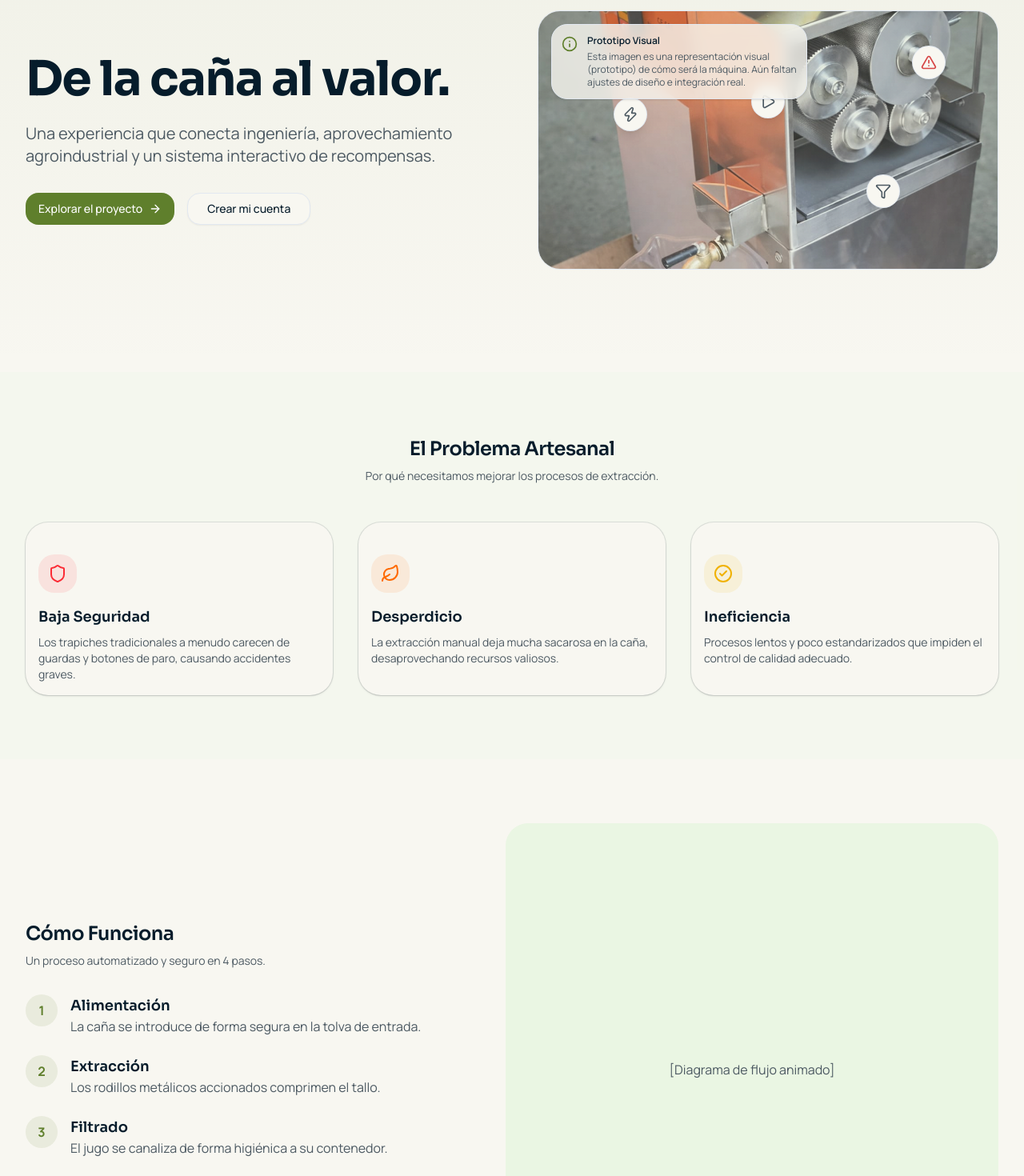
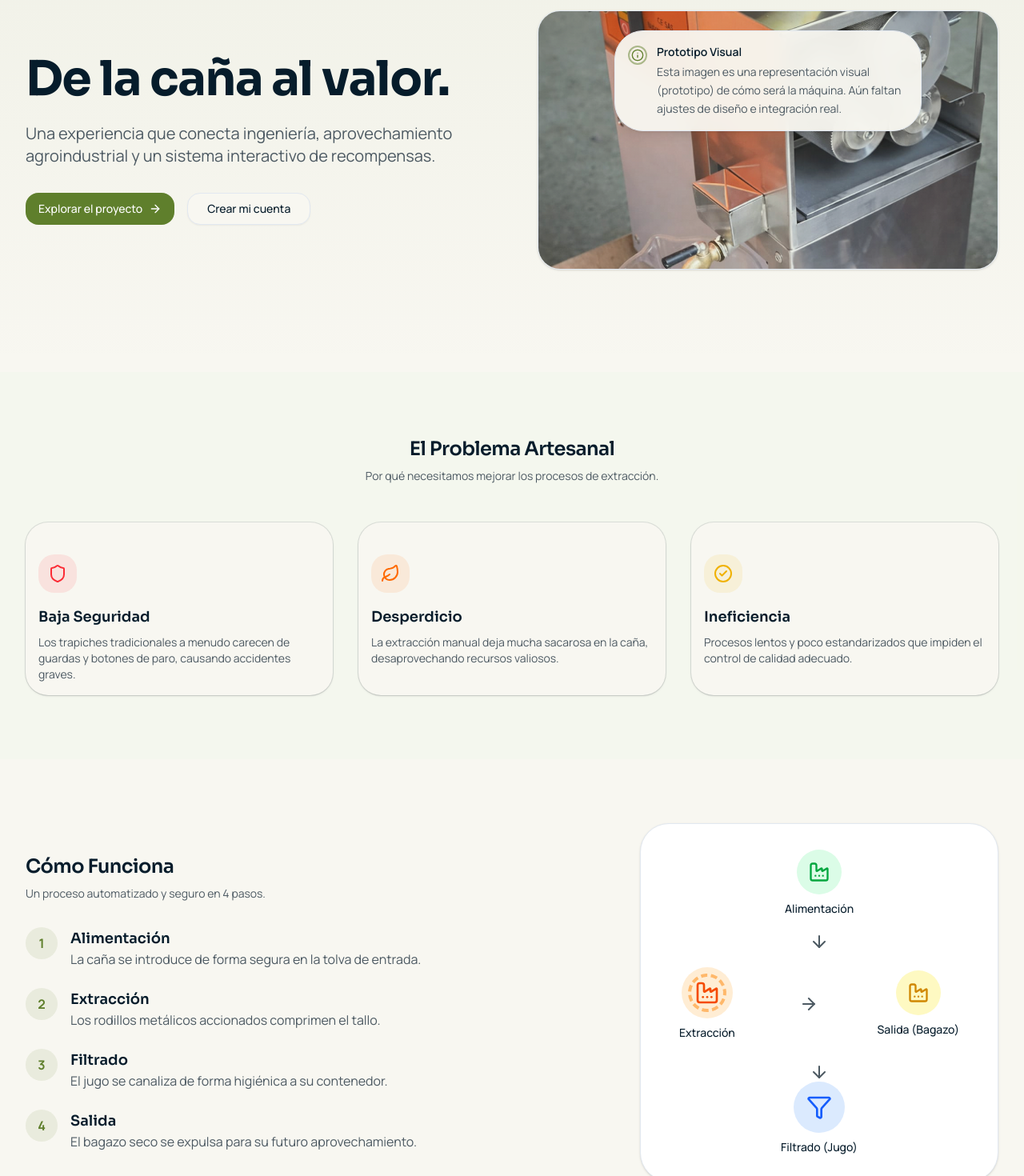
Before and after one commit to AdrianRosa21/creaj, a Next.js app: page / in a window 1280 px wide. Shown: the part 180-1650 px from the top of the page at 80% size. Built offline with nearby package versions, Linux system fonts and the light colour scheme; no server answers.

Commit message:
feat: redesign machine visual and add process animation

```diff
--- a/src/app/layout.tsx
+++ b/src/app/layout.tsx
@@ -15,6 +15,7 @@ const manrope = Manrope({
 });
 
 export const metadata: Metadata = {
+  metadataBase: new URL(process.env.NEXT_PUBLIC_SITE_URL || 'http://localhost:3000'),
   title: {
     default: "UEDS - Unidad Extractora de Sacarosa",
     template: "%s | UEDS",
@@ -32,7 +33,7 @@ export const metadata: Metadata = {
     siteName: "UEDS",
     images: [
       {
-        url: "/brand/ueds-logo.png",
+        url: "/brand/logo.jpeg",
         width: 800,
         height: 600,
         alt: "UEDS Logo",
@@ -43,12 +44,12 @@ export const metadata: Metadata = {
     card: "summary_large_image",
     title: "UEDS - Unidad Extractora de Sacarosa",
     description: "Demostración interactiva de extracción de caña y sistema de recompensas.",
-    images: ["/brand/ueds-logo.png"],
+    images: ["/brand/logo.jpeg"],
   },
   icons: {
-    icon: "/brand/ueds-logo.png",
-    shortcut: "/brand/ueds-logo.png",
-    apple: "/brand/ueds-logo.png",
+    icon: "/brand/logo.jpeg",
+    shortcut: "/brand/logo.jpeg",
+    apple: "/brand/logo.jpeg",
   },
 };
 
--- a/src/components/public/landing-sections.tsx
+++ b/src/components/public/landing-sections.tsx
@@ -9,6 +9,7 @@ import { SectionHeader } from "@/components/ui/section-header"
 import { MachineVisual } from "./machine-visual"
 import { MOCK_REWARDS } from "@/lib/mock-data"
 import { Card, CardContent } from "@/components/ui/card"
+import { ProcessAnimation } from "./process-animation"
 
 export function HeroSection() {
   return (
@@ -131,16 +132,15 @@ export function HowItWorksSection() {
               ))}
             </div>
           </div>
-          <div className="flex-1 w-full bg-muted rounded-xl aspect-square flex items-center justify-center p-8">
-            <div className="text-center text-muted-foreground">
-              [Diagrama de flujo animado]
-            </div>
+          <div className="flex-1 w-full max-w-md">
+            <ProcessAnimation />
           </div>
         </div>
       </Container>
     </section>
   )
 }
+
 
 export function RewardsPreviewSection() {
   return (
--- a/src/components/public/machine-visual.tsx
+++ b/src/components/public/machine-visual.tsx
@@ -1,100 +1,13 @@
 "use client"
 
 import * as React from "react"
-import { motion, AnimatePresence } from "framer-motion"
 import { cn } from "@/lib/utils"
-import { Zap, Play, Filter, AlertTriangle, Info } from "lucide-react"
+import { Info } from "lucide-react"
 import Image from "next/image"
 
-interface HotspotProps {
-  id: string
-  x: number
-  y: number
-  label: string
-  description: string
-  icon: React.ReactNode
-  isActive: boolean
-  onClick: () => void
-}
-
-function Hotspot({ x, y, label, description, icon, isActive, onClick }: HotspotProps) {
+export function MachineVisual({ className }: { className?: string }) {
   return (
-    <div
-      className="absolute z-20 flex flex-col items-center"
-      style={{ left: `${x}%`, top: `${y}%`, transform: 'translate(-50%, -50%)' }}
-    >
-      <button
-        onClick={onClick}
-        className={cn(
-          "relative flex h-10 w-10 items-center justify-center rounded-full bg-background shadow-lg transition-all hover:scale-110",
-          isActive ? "ring-2 ring-primary scale-110" : "ring-1 ring-border"
-        )}
-      >
-        <div className={cn("text-muted-foreground", isActive && "text-primary")}>
-          {icon}
-        </div>
-        {isActive && (
-          <span className="absolute -inset-2 animate-ping rounded-full bg-primary/20" />
-        )}
-      </button>
-
-      <AnimatePresence>
-        {isActive && (
-          <motion.div
-            initial={{ opacity: 0, y: 10, scale: 0.9 }}
-            animate={{ opacity: 1, y: 0, scale: 1 }}
-            exit={{ opacity: 0, y: 10, scale: 0.9 }}
-            className="absolute top-12 w-48 rounded-lg border bg-background p-3 shadow-xl text-center"
-          >
-            <h4 className="font-semibold text-sm">{label}</h4>
-            <p className="text-xs text-muted-foreground mt-1">{description}</p>
-          </motion.div>
-        )}
-      </AnimatePresence>
-    </div>
-  )
-}
-
-export function MachineVisual({ className }: { className?: string }) {
-  const [activeSpot, setActiveSpot] = React.useState<string | null>(null)
-
-  const hotspots = [
-    {
-      id: "motor",
-      x: 20,
-      y: 40,
-      label: "Motor Eléctrico",
-      description: "Genera la fuerza necesaria para triturar la caña con alta eficiencia.",
-      icon: <Zap className="h-5 w-5" />
-    },
-    {
-      id: "rodillos",
-      x: 50,
-      y: 35,
-      label: "Rodillos Metálicos",
-      description: "Comprimen la caña a alta presión para extraer el máximo de sacarosa.",
-      icon: <Play className="h-5 w-5" />
-    },
-    {
-      id: "canal",
-      x: 75,
-      y: 70,
-      label: "Canal de Recolección",
-      description: "Conduce el jugo extraído hacia el recipiente de forma higiénica.",
-      icon: <Filter className="h-5 w-5" />
-    },
-    {
-      id: "emergencia",
-      x: 85,
-      y: 20,
-      label: "Paro de Emergencia",
-      description: "Sistema de seguridad industrial para detener la máquina al instante.",
-      icon: <AlertTriangle className="h-5 w-5 text-destructive" />
-    }
-  ]
-
-  return (
-    <div className={cn("relative w-full max-w-3xl mx-auto aspect-video rounded-xl bg-muted/30 border overflow-hidden", className)}>
+    <div className={cn("relative w-full max-w-3xl mx-auto aspect-video rounded-xl bg-muted/30 border overflow-hidden shadow-sm", className)}>
       <div className="absolute inset-0 bg-gradient-to-br from-primary/5 to-transparent z-10 pointer-events-none" />
 
       {/* Prototype Image */}
@@ -102,33 +15,21 @@ export function MachineVisual({ className }: { className?: string }) {
         src="/brand/Machine.jpeg"
         alt="Prototipo de máquina de extracción de sacarosa"
         fill
-        className="object-cover opacity-80 mix-blend-multiply"
+        className="object-cover opacity-90 mix-blend-multiply"
       />
 
       {/* Disclaimer / Prototype Badge */}
-      <div className="absolute top-4 left-4 z-30 bg-background/80 backdrop-blur-sm border rounded-lg p-3 shadow-sm max-w-xs flex items-start gap-3">
-        <Info className="w-5 h-5 text-primary shrink-0 mt-0.5" />
-        <div className="text-xs">
-          <p className="font-semibold mb-1">Prototipo Visual</p>
-          <p className="text-muted-foreground">Esta imagen es una representación visual (prototipo) de cómo será la máquina. Aún faltan ajustes de diseño e integración real.</p>
+      <div className="absolute top-6 left-1/2 -translate-x-1/2 z-30 bg-background/95 backdrop-blur-md border rounded-2xl p-4 shadow-lg max-w-sm w-[90%] flex items-start gap-3">
+        <div className="h-6 w-6 rounded-full border-2 border-primary/50 text-primary flex items-center justify-center shrink-0 mt-0.5">
+          <Info className="w-4 h-4" />
+        </div>
+        <div className="text-sm">
+          <p className="font-semibold text-foreground mb-1">Prototipo Visual</p>
+          <p className="text-muted-foreground leading-relaxed">
+            Esta imagen es una representación visual (prototipo) de cómo será la máquina. Aún faltan ajustes de diseño e integración real.
+          </p>
         </div>
       </div>
-
-      {hotspots.map((spot) => (
-        <Hotspot
-          key={spot.id}
-          {...spot}
-          isActive={activeSpot === spot.id}
-          onClick={() => setActiveSpot(activeSpot === spot.id ? null : spot.id)}
-        />
-      ))}
-
-      {activeSpot && (
-        <div
-          className="absolute inset-0 z-10"
-          onClick={() => setActiveSpot(null)}
-        />
-      )}
     </div>
   )
 }
--- /dev/null
+++ b/src/components/public/process-animation.tsx
@@ -0,0 +1,103 @@
+"use client"
+
+import { motion } from "framer-motion"
+import { ArrowDown, Factory, Filter, Droplets, ArrowRight } from "lucide-react"
+
+export function ProcessAnimation() {
+  return (
+    <div className="relative w-full aspect-square bg-white rounded-2xl shadow-sm border p-8 flex flex-col items-center justify-between">
+      {/* 1. Alimentación */}
+      <motion.div
+        className="flex flex-col items-center"
+        initial={{ y: -20, opacity: 0 }}
+        animate={{ y: 0, opacity: 1 }}
+        transition={{ delay: 0.2, duration: 0.5 }}
+      >
+        <div className="h-14 w-14 rounded-full bg-green-100 text-green-600 flex items-center justify-center mb-2">
+          <Factory className="h-7 w-7" />
+        </div>
+        <span className="text-sm font-medium">Alimentación</span>
+      </motion.div>
+
+      {/* Arrow Down */}
+      <motion.div
+        animate={{ y: [0, 5, 0] }}
+        transition={{ repeat: Infinity, duration: 1.5 }}
+        className="text-muted-foreground"
+      >
+        <ArrowDown className="h-6 w-6" />
+      </motion.div>
+
+      <div className="flex w-full justify-between items-center px-4">
+        {/* 2. Extracción */}
+        <motion.div
+          className="flex flex-col items-center"
+          initial={{ x: -20, opacity: 0 }}
+          animate={{ x: 0, opacity: 1 }}
+          transition={{ delay: 0.6, duration: 0.5 }}
+        >
+          <div className="h-16 w-16 rounded-2xl bg-orange-100 text-orange-600 flex items-center justify-center mb-2 relative overflow-hidden">
+            <motion.div
+              animate={{ rotate: 360 }}
+              transition={{ repeat: Infinity, duration: 4, ease: "linear" }}
+              className="absolute inset-2 border-4 border-dashed border-orange-300 rounded-full"
+            />
+            <Factory className="h-8 w-8 relative z-10" />
+          </div>
+          <span className="text-sm font-medium">Extracción</span>
+        </motion.div>
+
+        {/* Arrow Right */}
+        <motion.div
+          animate={{ x: [0, 5, 0] }}
+          transition={{ repeat: Infinity, duration: 1.5, delay: 0.5 }}
+          className="text-muted-foreground"
+        >
+          <ArrowRight className="h-6 w-6" />
+        </motion.div>
+
+        {/* 4. Salida (Bagazo) */}
+        <motion.div
+          className="flex flex-col items-center"
+          initial={{ x: 20, opacity: 0 }}
+          animate={{ x: 0, opacity: 1 }}
+          transition={{ delay: 1, duration: 0.5 }}
+        >
+          <div className="h-14 w-14 rounded-full bg-yellow-100 text-yellow-600 flex items-center justify-center mb-2">
+            <Factory className="h-7 w-7" />
+          </div>
+          <span className="text-sm font-medium">Salida (Bagazo)</span>
+        </motion.div>
+      </div>
+
+      {/* Arrow Down from Extracción */}
+      <motion.div
+        animate={{ y: [0, 5, 0] }}
+        transition={{ repeat: Infinity, duration: 1.5, delay: 1 }}
+        className="text-muted-foreground absolute bottom-32 left-1/2 -translate-x-1/2"
+      >
+        <ArrowDown className="h-6 w-6" />
+      </motion.div>
+
+      {/* 3. Filtrado */}
+      <motion.div
+        className="flex flex-col items-center mt-8"
+        initial={{ y: 20, opacity: 0 }}
+        animate={{ y: 0, opacity: 1 }}
+        transition={{ delay: 1.4, duration: 0.5 }}
+      >
+        <div className="h-16 w-16 rounded-full bg-blue-100 text-blue-600 flex items-center justify-center mb-2 relative">
+          <Filter className="h-8 w-8" />
+          <motion.div
+            animate={{ y: [0, 10], opacity: [1, 0] }}
+            transition={{ repeat: Infinity, duration: 1 }}
+            className="absolute -bottom-4 text-blue-400"
+          >
+            <Droplets className="h-5 w-5" />
+          </motion.div>
+        </div>
+        <span className="text-sm font-medium">Filtrado (Jugo)</span>
+      </motion.div>
+    </div>
+  )
+}
```
